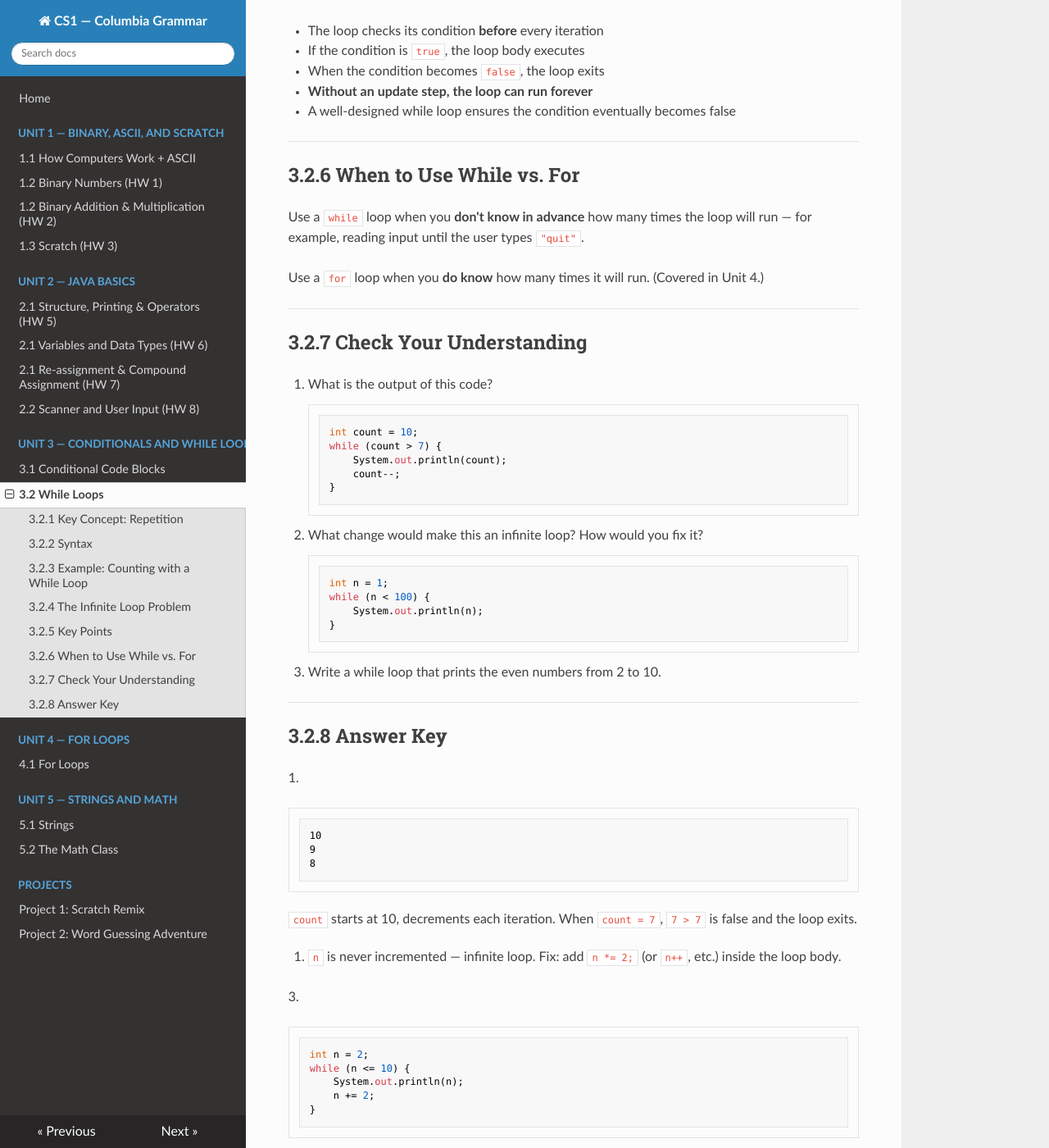
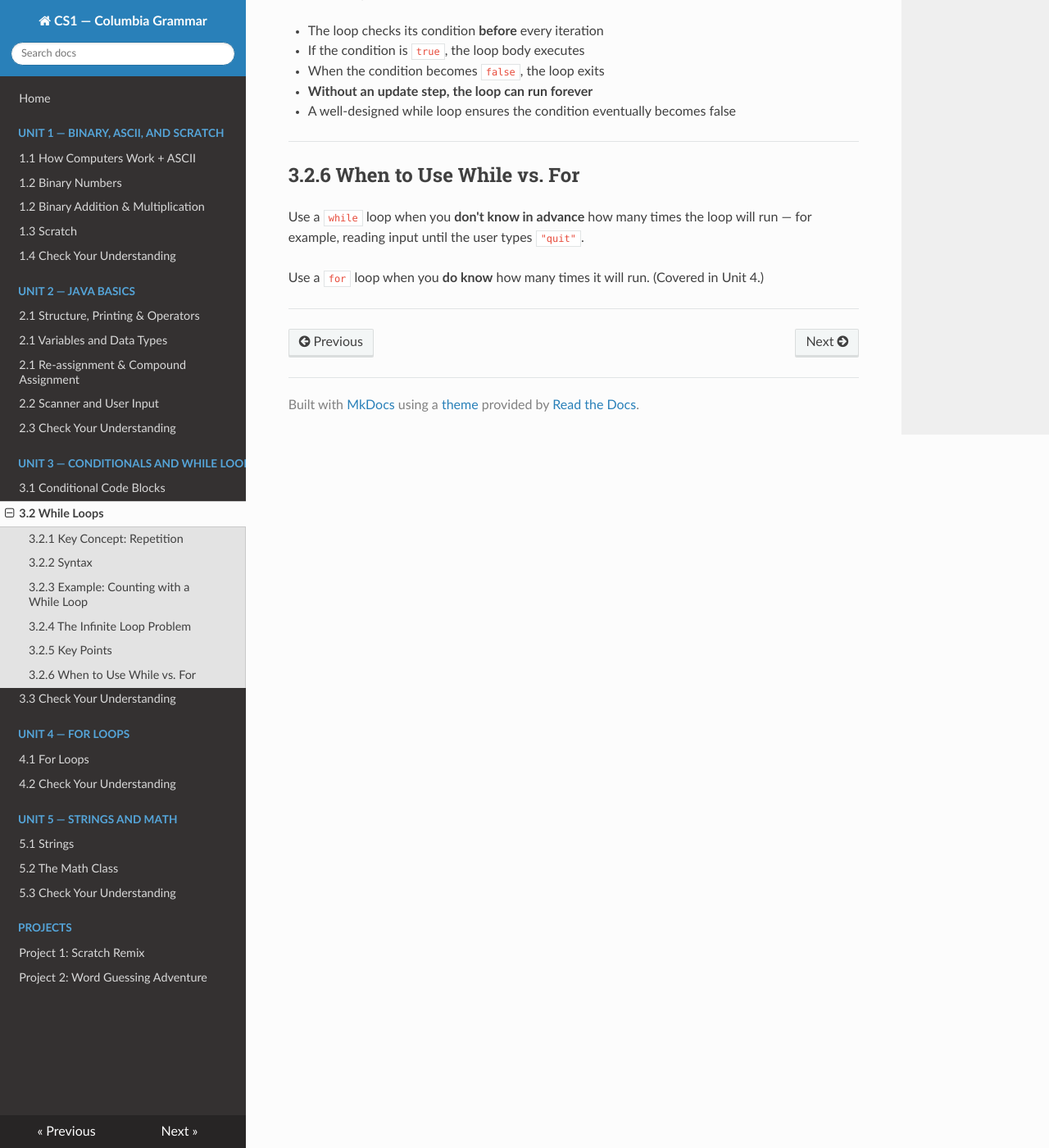
Before and after one commit to kjergens/cs1-site, an MkDocs documentation site: the page built from docs/unit3/notes_while_loops.md, in a window 1280 px wide and 1400 px high, scrolled down 1791 px. Shown: the whole window at 82% size. Built offline with MkDocs 1.6.1, drawn with Linux system fonts in a browser that asks for light colours; nearby versions of some CDN libraries.

Commit message:
Moved Check Your Understanding to the end of the units and updated TOC

````diff
--- a/docs/unit3/notes_while_loops.md
+++ b/docs/unit3/notes_while_loops.md
@@ -90,47 +90,3 @@ Use a `while` loop when you **don't know in advance** how many times the loop wi
 Use a `for` loop when you **do know** how many times it will run. (Covered in Unit 4.)
 
 ---
-
-## 3.2.7 Check Your Understanding
-
-1. What is the output of this code?
-```java
-int count = 10;
-while (count > 7) {
-    System.out.println(count);
-    count--;
-}
-```
-
-2. What change would make this an infinite loop? How would you fix it?
-```java
-int n = 1;
-while (n < 100) {
-    System.out.println(n);
-}
-```
-
-3. Write a while loop that prints the even numbers from 2 to 10.
-
----
-
-## 3.2.8 Answer Key
-
-1.
-```
-10
-9
-8
-```
-`count` starts at 10, decrements each iteration. When `count = 7`, `7 > 7` is false and the loop exits.
-
-2. `n` is never incremented — infinite loop. Fix: add `n *= 2;` (or `n++`, etc.) inside the loop body.
-
-3.
-```java
-int n = 2;
-while (n <= 10) {
-    System.out.println(n);
-    n += 2;
-}
-```
--- a/mkdocs.yml
+++ b/mkdocs.yml
@@ -18,22 +18,27 @@ nav:
   - Home: index.md
   - Unit 1 — Binary, ASCII, and Scratch:
     - "1.1 How Computers Work + ASCII": unit1/notes_how_computers_work.md
-    - "1.2 Binary Numbers (HW 1)": unit1/notes_binary_numbers.md
-    - "1.2 Binary Addition & Multiplication (HW 2)": unit1/notes_binary_operations.md
-    - "1.3 Scratch (HW 3)": unit1/notes_scratch.md
+    - "1.2 Binary Numbers": unit1/notes_binary_numbers.md
+    - "1.2 Binary Addition & Multiplication": unit1/notes_binary_operations.md
+    - "1.3 Scratch": unit1/notes_scratch.md
+    - "1.4 Check Your Understanding": unit1/unit1_check_understanding.md
   - Unit 2 — Java Basics:
-    - "2.1 Structure, Printing & Operators (HW 5)": unit2/notes_java_structure.md
-    - "2.1 Variables and Data Types (HW 6)": unit2/notes_variables.md
-    - "2.1 Re-assignment & Compound Assignment (HW 7)": unit2/notes_operators_reassignment.md
-    - "2.2 Scanner and User Input (HW 8)": unit2/notes_scanner.md
+    - "2.1 Structure, Printing & Operators": unit2/notes_java_structure.md
+    - "2.1 Variables and Data Types": unit2/notes_variables.md
+    - "2.1 Re-assignment & Compound Assignment": unit2/notes_operators_reassignment.md
+    - "2.2 Scanner and User Input": unit2/notes_scanner.md
+    - "2.3 Check Your Understanding": unit2/unit2_check_understanding.md
   - Unit 3 — Conditionals and While Loops:
     - "3.1 Conditional Code Blocks": unit3/notes_conditionals.md
     - "3.2 While Loops": unit3/notes_while_loops.md
+    - "3.3 Check Your Understanding": unit3/unit3_check_understanding.md
   - Unit 4 — For Loops:
     - "4.1 For Loops": unit4/notes_for_loops.md
+    - "4.2 Check Your Understanding": unit4/unit4_check_understanding.md
   - Unit 5 — Strings and Math:
     - "5.1 Strings": unit5/notes_strings.md
     - "5.2 The Math Class": unit5/notes_math.md
+    - "5.3 Check Your Understanding": unit5/unit5_check_understanding.md
   - Projects:
     - "Project 1: Scratch Remix": projects/project1.md
     - "Project 2: Word Guessing Adventure": projects/project2.md
````
Also changed, not shown: docs/unit1/unit1_check_understanding.md (+1 -1 lines), docs/unit2/unit2_check_understanding.md (+1 -1 lines), docs/unit3/unit3_check_understanding.md (added, +47 -0 lines), docs/unit4/notes_for_loops.md (+0 -40 lines), docs/unit4/unit4_check_understanding.md (added, +43 -0 lines), docs/unit5/notes_math.md (+0 -22 lines), docs/unit5/unit5_check_understanding.md (added, +25 -0 lines).
